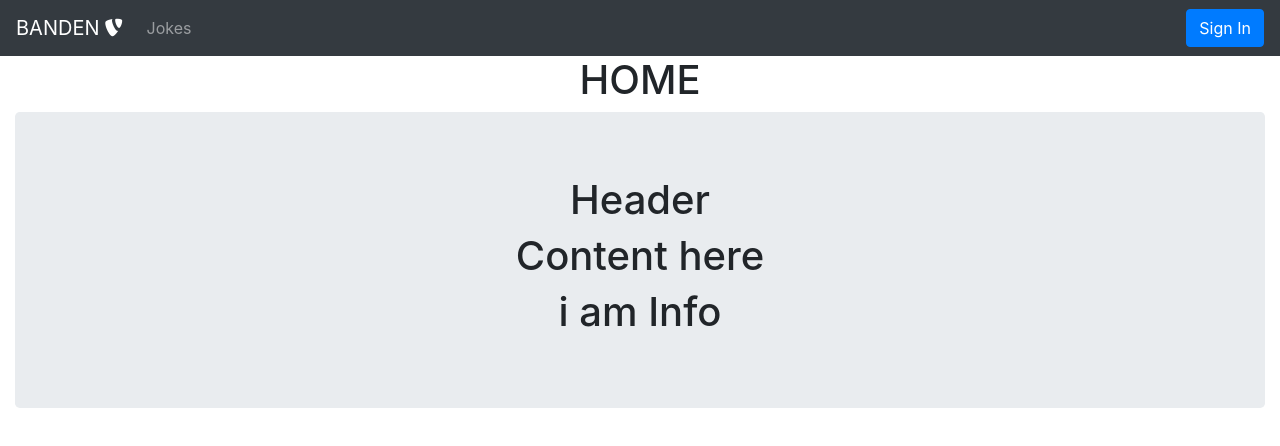
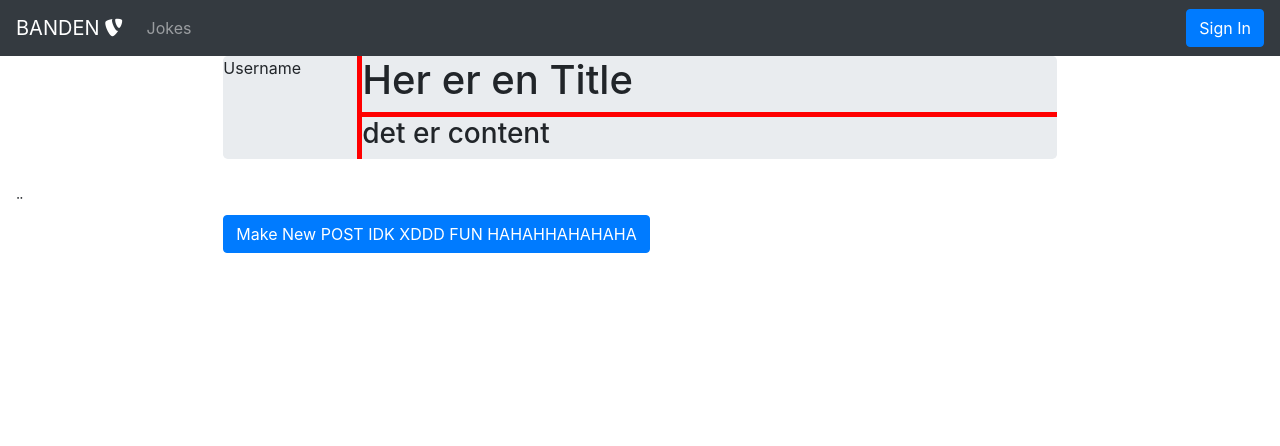
Before and after one commit to MarcusJyl/SecurityProject, a React (Create React App) app in the folder frontend/: page / in a window 1280 px wide. Shown: the top 446 px of the page. Built offline with nearby package versions, Linux system fonts and the light colour scheme.

Commit message:
post gui

```diff
--- a/frontend/src/components/posts/components/content.js
+++ b/frontend/src/components/posts/components/content.js
@@ -1,9 +1,9 @@
 import React from "react";
 
-export default function Content() {
+export default function Content({text}) {
 
   return (
-    <h1>Content here</h1>
+    <h3>{text}</h3>
 
   );
 }
--- a/frontend/src/components/posts/components/header.js
+++ b/frontend/src/components/posts/components/header.js
@@ -1,10 +1,11 @@
 import React from "react";
 
 
-export default function Header() {
+export default function Header({text}) {
 
   return (
-
-    <h1>Header</h1>
+    <>
+    <h1 >{text}</h1>
+    </>
   );
 }
--- a/frontend/src/components/posts/components/user_info.js
+++ b/frontend/src/components/posts/components/user_info.js
@@ -1,10 +1,10 @@
 import React from "react";
 
-export default function UserInfo() {
+export default function UserInfo({name}) {
 
   return (
 
-    <h1>i am Info</h1>
+    <p>{name}</p>
 
   );
 }
--- a/frontend/src/components/posts/post.js
+++ b/frontend/src/components/posts/post.js
@@ -1,14 +1,20 @@
 import React from "react";
-import {Jumbotron} from 'react-bootstrap'
-import {Content, Header, UserInfo} from './components/components'
+import { Col, Container, Jumbotron, Row } from 'react-bootstrap'
+import { Content, Header, UserInfo } from './components/components'
 
 export default function Post() {
 
   return (
     <Jumbotron>
-        <Header/>
-        <Content/>
-        <UserInfo/>
+      <Row>
+        <Col md={2} style={{ borderRight: 5 + 'px solid red' }}><UserInfo name="Username" /></Col>
+        <Col>
+          <Container fluid className="p-0 m-0">
+            <Row style={{ borderBottom: 5 + 'px solid red' }}><Header text="Her er en Title" /></Row>
+            <Row><Content text="det er content" /></Row>
+          </Container>
+        </Col>
+      </Row>
     </Jumbotron>
   );
 }
--- a/frontend/src/index.js
+++ b/frontend/src/index.js
@@ -2,5 +2,6 @@ import React from 'react';
 import ReactDOM from 'react-dom';
 import App from './App';
 import "bootstrap/dist/css/bootstrap.min.css";
+import './style.css'
 
 ReactDOM.render(<App />, document.getElementById('root'));
--- /dev/null
+++ b/frontend/src/routes/AddPost.js
@@ -0,0 +1,52 @@
+import { Col, Row, Modal, Button, Form } from 'react-bootstrap'
+import React, { useState, useEffect } from "react";
+
+
+export default function AddPost() {
+  const [show, setShow] = useState(false);
+
+  const handleClose = () => setShow(false);
+  const handleShow = () => setShow(true);
+
+  return (
+    <>
+      <Button variant="primary" onClick={handleShow}>
+        Make New POST IDK XDDD FUN HAHAHHAHAHAHA
+      </Button>
+
+      <Modal show={show} onHide={handleClose}>
+        <Modal.Header closeButton>
+          <Modal.Title>Your POST</Modal.Title>
+        </Modal.Header>
+        <Modal.Body>
+
+          <Form>
+            <Form.Group controlId="formBasicEmail">
+              <Form.Label>Title</Form.Label>
+              <Form.Control type="email" placeholder="Enter title" />
+              <Form.Text className="text-muted">
+                Ja du er Gay
+              </Form.Text>
+            </Form.Group>
+
+            <Form.Group controlId="exampleForm.ControlTextarea1">
+              <Form.Label>Content</Form.Label>
+              <Form.Control as="textarea" rows={3} placeholder="Enter you posts text here"/>
+            </Form.Group>
+            {/* <Form.Group controlId="formBasicCheckbox">
+              <Form.Check type="checkbox" label="Check me out" />
+            </Form.Group> */}
+          </Form>
+        </Modal.Body>
+        <Modal.Footer>
+          <Button variant="secondary" onClick={handleClose}>
+            Close
+          </Button>
+          <Button variant="primary" onClick={handleClose}>
+            Send
+          </Button>
+        </Modal.Footer>
+      </Modal>
+    </>
+  );
+}
--- a/frontend/src/routes/Home.js
+++ b/frontend/src/routes/Home.js
@@ -1,12 +1,28 @@
 import React, { useState, useEffect } from "react";
 import Post from '../components/posts/post'
+import AddPost from './AddPost'
+import { Col, Row, Modal, Button } from 'react-bootstrap'
 
 export default function Home() {
 
   return (
-    <div className="text-center w-100">
-        <h1>HOME</h1>
-        <Post/>
-    </div>
+    <>
+    <Row>
+      <Col md={2}></Col>
+      <Col>
+      {/* hent alle post og insæt dem her */}
+      <Post />
+      </Col>
+      <Col md={2}></Col>
+    </Row>¨
+    <Row>
+      <Col md={2}></Col>
+      <Col>
+      <AddPost/>
+      </Col>
+      <Col md={2}></Col>
+    </Row>
+
+    </>
   );
 }
--- /dev/null
+++ b/frontend/src/style.css
@@ -0,0 +1,11 @@
+.jumbotron{
+    padding: 0;
+}
+
+.row {
+    margin: 0;
+}
+
+.col , .col-md-2{
+    padding: 0;
+}
```
